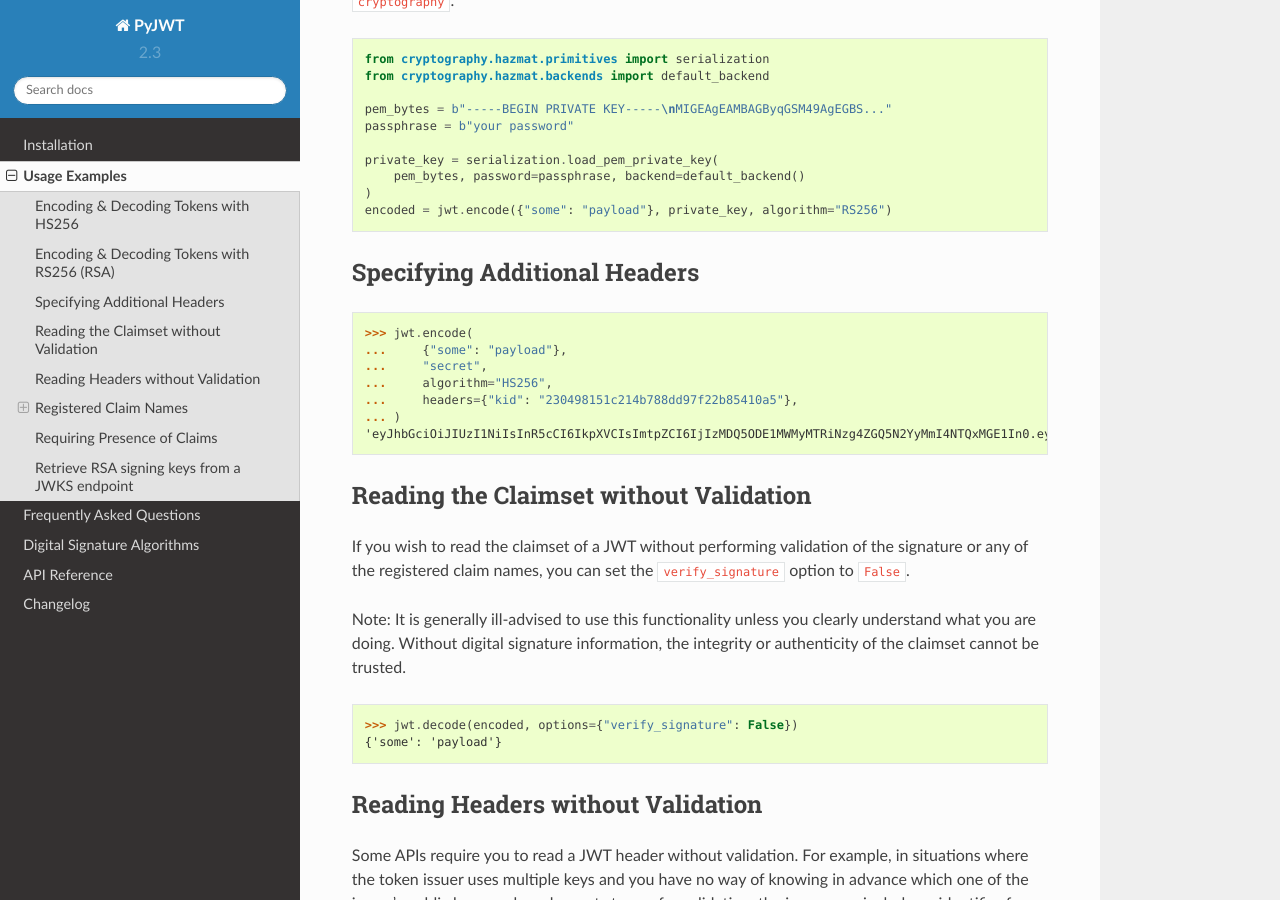
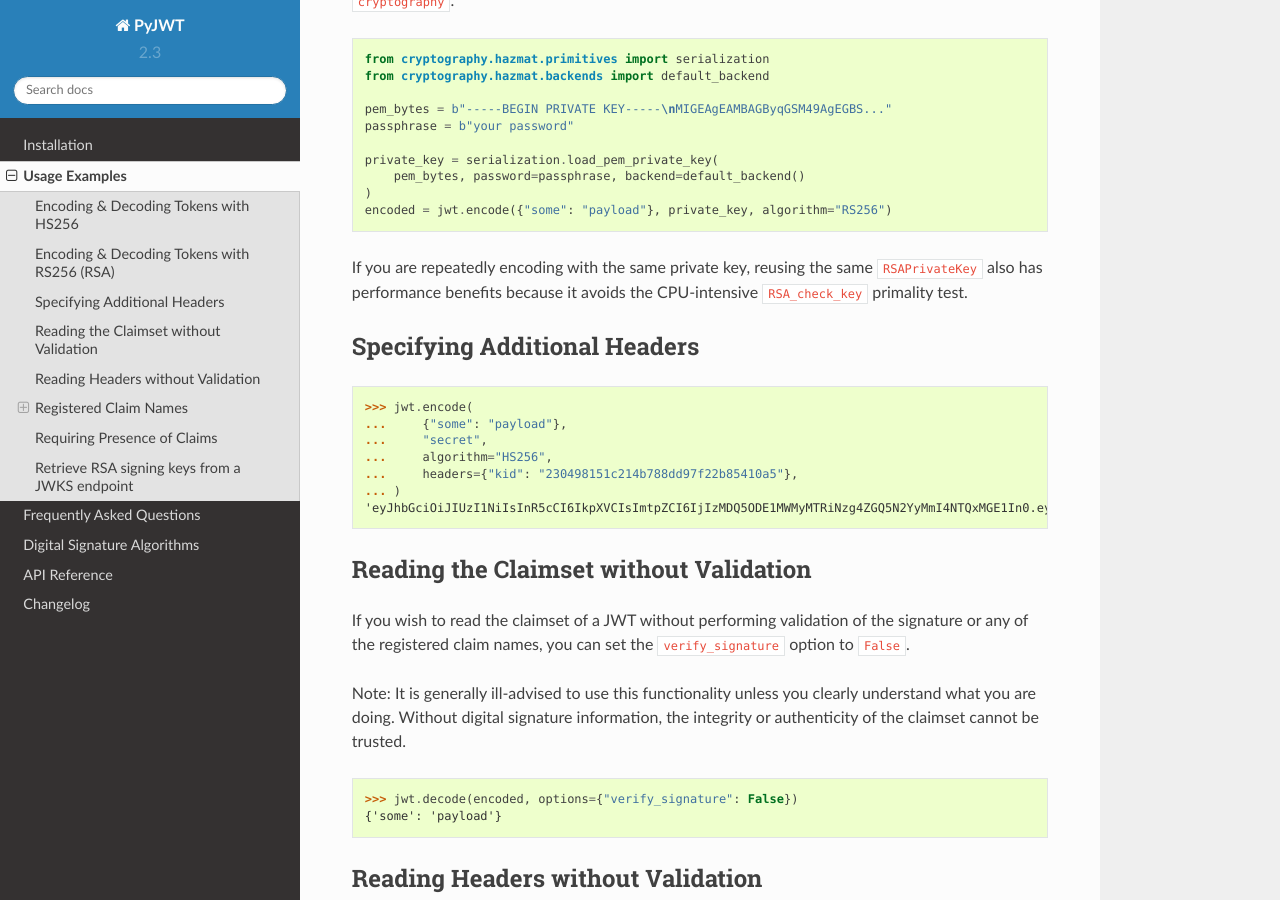
Before and after one commit to jpadilla/pyjwt, a Sphinx documentation site: the page built from docs/usage.rst, in a window 1280 px wide and 900 px high, scrolled down 733 px. Built offline with Sphinx 7.4.7 and the Read the Docs theme 2.0.0, drawn with Linux system fonts in a browser that asks for light colours.

Commit message:
Mention reusing RSAPrivateKey for performance reasons

```diff
--- a/docs/usage.rst
+++ b/docs/usage.rst
@@ -45,6 +45,9 @@ If your private key needs a passphrase, you need to pass in a ``PrivateKey`` obj
     )
     encoded = jwt.encode({"some": "payload"}, private_key, algorithm="RS256")
 
+If you are repeatedly encoding with the same private key, reusing the same
+``RSAPrivateKey`` also has performance benefits because it avoids the
+CPU-intensive ``RSA_check_key`` primality test.
 
 Specifying Additional Headers
 -----------------------------
```
